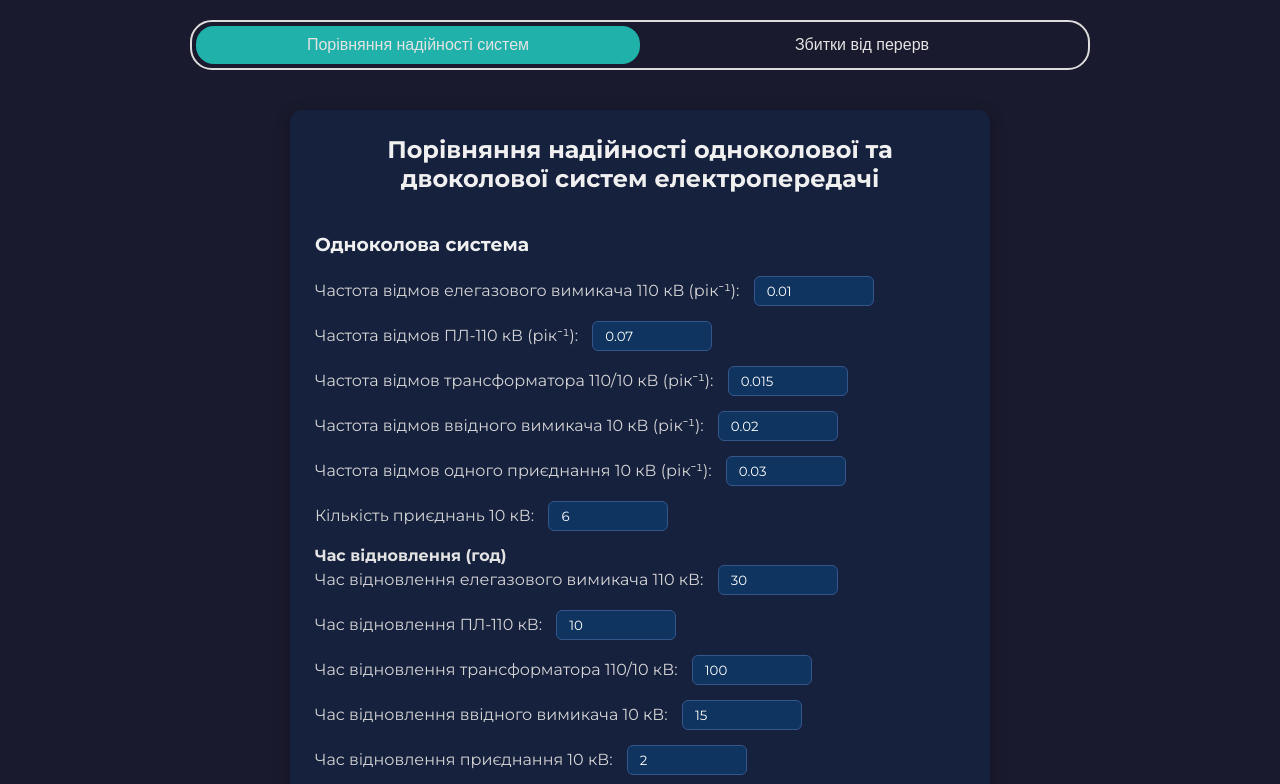
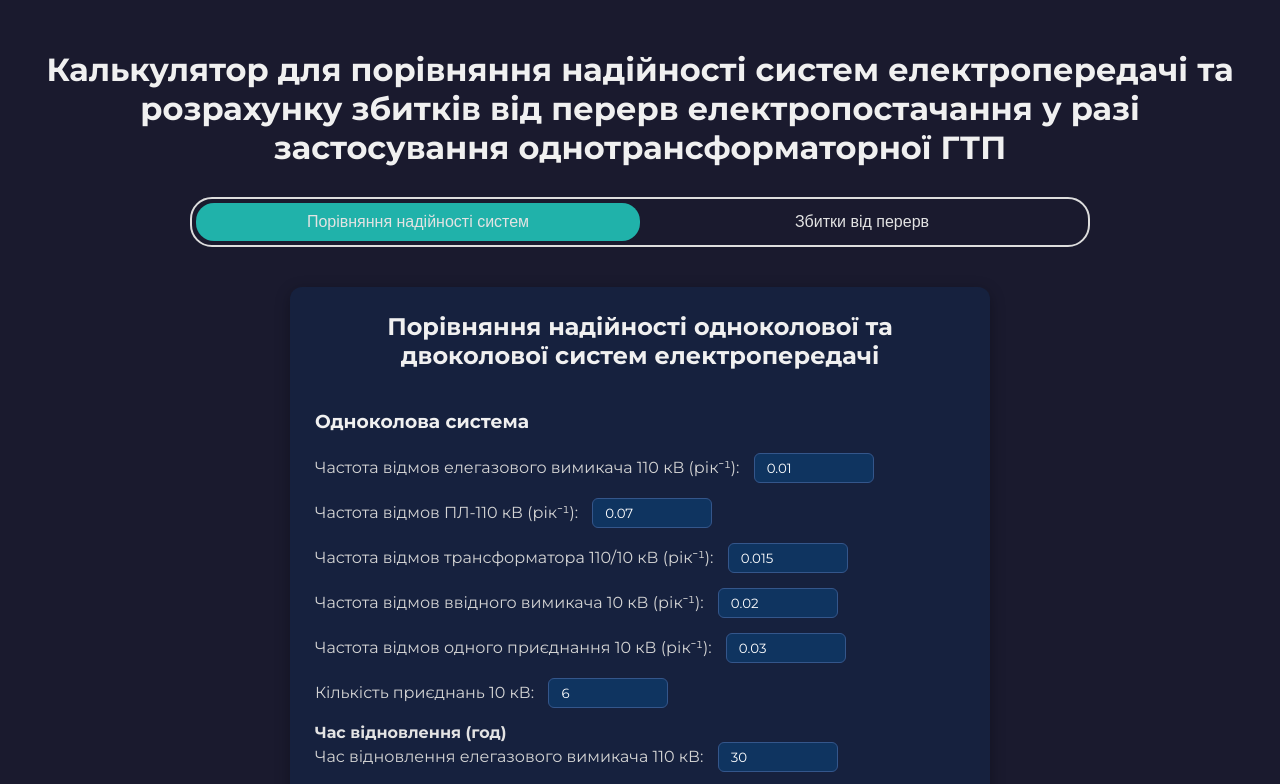
Before and after one commit to Valleriiia/Basics-of-Web-programming-labs, a plain HTML site: page PW5_ТВ-33_Непомяща_Валерія_Олександрівна/index.html in a window 1280 px wide. Shown: the top 784 px of the page. Drawn offline with Linux system fonts and the light colour scheme.

Commit message:
pr5 add report

```diff
--- a/PW5_ТВ-33_Непомяща_Валерія_Олександрівна/index.html
+++ b/PW5_ТВ-33_Непомяща_Валерія_Олександрівна/index.html
@@ -7,6 +7,7 @@
     <title>Document</title>
 </head>
 <body>
+    <h1>Калькулятор для порівняння надійності систем електропередачі та розрахунку збитків від перерв електропостачання у разі застосування однотрансформаторної ГТП</h1>
     <div class="tabs">
         <div class="tab">
             <label for="taskTab1">Порівняння надійності систем</label>
```
Also changed, not shown: 1 other file.
